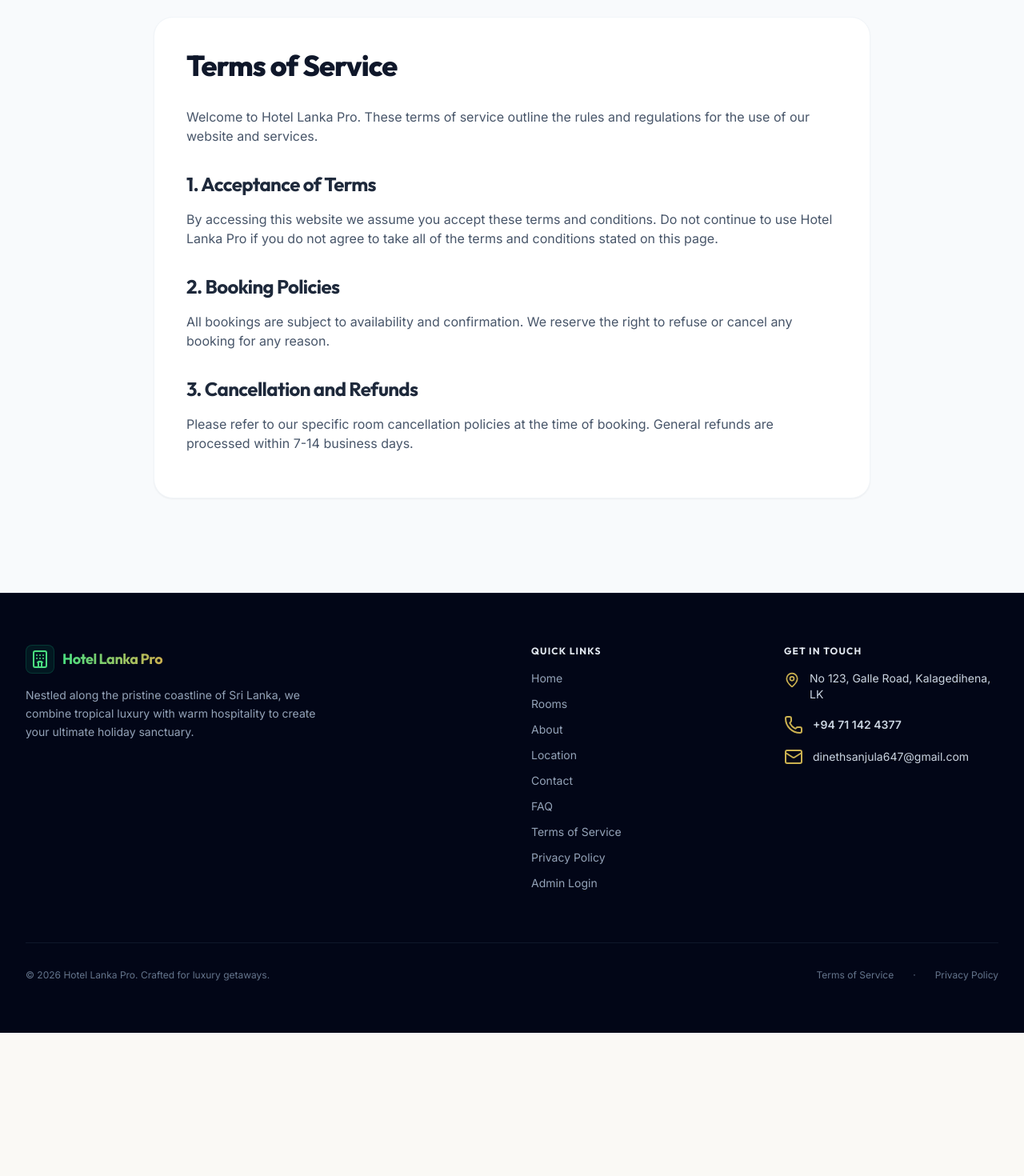
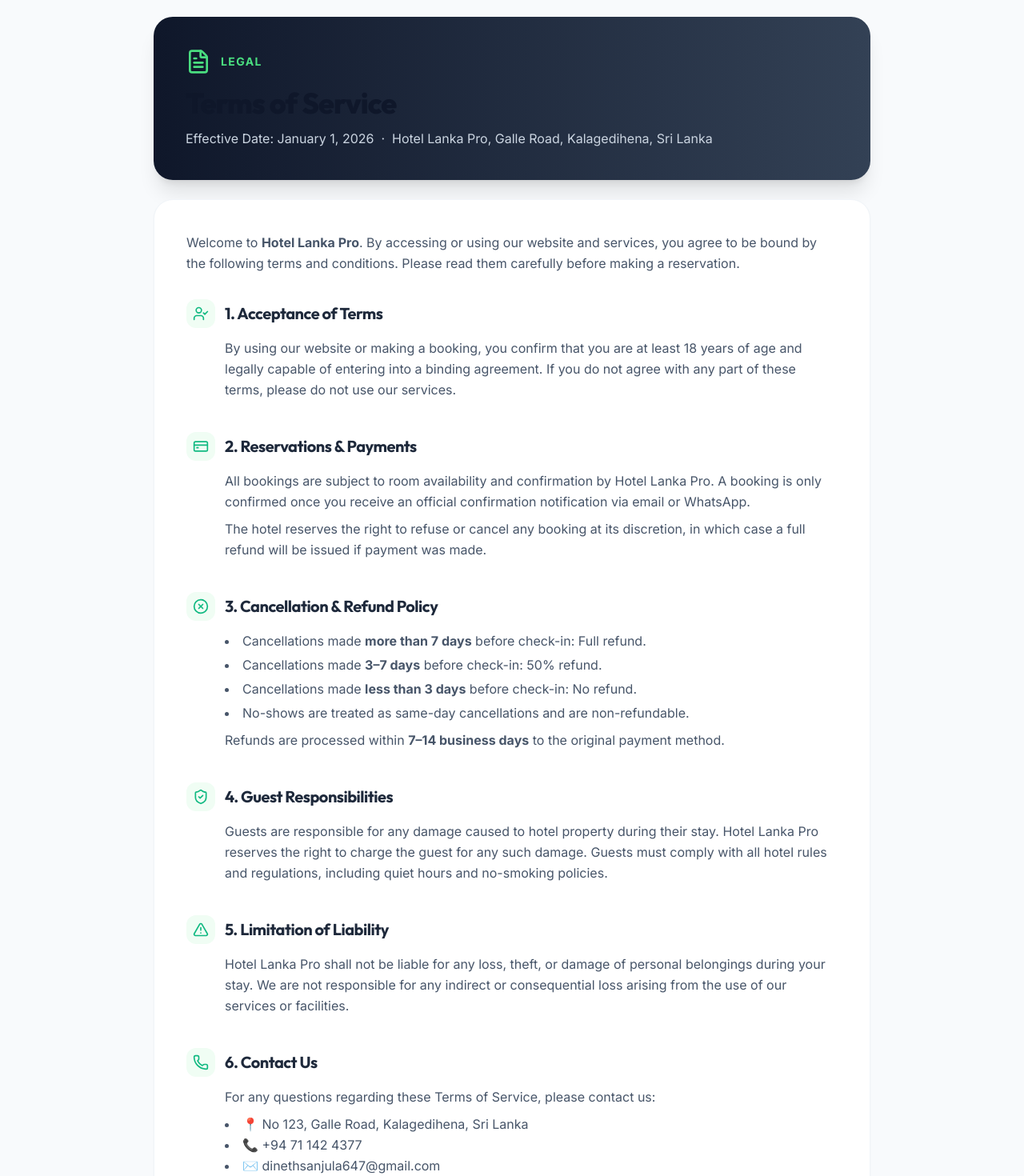
Before and after one commit to Dineth111/Hotel-management-system, a React app in the folder frontend/: page /terms in a window 1280 px wide. Shown: the part 140-1610 px from the top of the page at 80% size. Before the commit the page ends 1431 px from the top, so only its background shows below. Built offline with nearby package versions, Linux system fonts and the light colour scheme; no server answers; the HTML template or start-up script is replaced by a standard one.

Commit message:
Fix Terms/Privacy content, WhatsApp auto-reconnect, update .gitignore

```diff
--- a/frontend/src/pages/Privacy.jsx
+++ b/frontend/src/pages/Privacy.jsx
@@ -1,19 +1,92 @@
 import React from 'react';
+import { Lock, Eye, Database, Share2, Cookie, Phone } from 'lucide-react';
+
+const Section = ({ icon: Icon, title, children }) => (
+  <div className="mb-10">
+    <div className="flex items-center gap-3 mb-3">
+      <div className="h-9 w-9 rounded-xl bg-luxury-50 flex items-center justify-center shrink-0">
+        <Icon className="h-5 w-5 text-luxury-500" />
+      </div>
+      <h2 className="text-xl font-bold text-slate-800">{title}</h2>
+    </div>
+    <div className="pl-12 text-slate-600 leading-relaxed space-y-2">{children}</div>
+  </div>
+);
 
 const Privacy = () => {
   return (
-    <div className="min-h-screen py-20 px-4 sm:px-6 lg:px-8 bg-slate-50">
-      <div className="max-w-4xl mx-auto bg-white p-10 rounded-3xl shadow-sm border border-slate-100">
-        <h1 className="text-4xl font-display font-extrabold text-slate-900 mb-8">Privacy Policy</h1>
-        <div className="prose prose-slate max-w-none">
-          <p className="text-slate-600 mb-4">At Hotel Lanka Pro, accessible from our website, one of our main priorities is the privacy of our visitors. This Privacy Policy document contains types of information that is collected and recorded by us and how we use it.</p>
-          <h2 className="text-2xl font-bold text-slate-800 mt-8 mb-4">1. Information We Collect</h2>
-          <p className="text-slate-600 mb-4">We collect information to provide better services to all our users. The personal information that you are asked to provide, and the reasons why you are asked to provide it, will be made clear to you at the point we ask you to provide your personal information.</p>
-          <h2 className="text-2xl font-bold text-slate-800 mt-8 mb-4">2. How We Use Your Information</h2>
-          <p className="text-slate-600 mb-4">We use the information we collect in various ways, including to provide, operate, and maintain our website; improve, personalize, and expand our website; and to understand and analyze how you use our website.</p>
-          <h2 className="text-2xl font-bold text-slate-800 mt-8 mb-4">3. Data Security</h2>
-          <p className="text-slate-600 mb-4">We implement a variety of security measures to maintain the safety of your personal information when you place an order or enter, submit, or access your personal information.</p>
+    <div className="min-h-screen py-20 px-4 sm:px-6 lg:px-8 bg-slate-50 font-sans">
+      <div className="max-w-4xl mx-auto">
+
+        {/* Header */}
+        <div className="bg-gradient-to-r from-primary-700 to-primary-500 text-white p-10 rounded-3xl mb-6 shadow-xl">
+          <div className="flex items-center gap-3 mb-4">
+            <Lock className="h-8 w-8 text-white/80" />
+            <span className="text-sm font-bold uppercase tracking-widest text-white/80">Legal</span>
+          </div>
+          <h1 className="text-4xl font-display font-extrabold mb-3">Privacy Policy</h1>
+          <p className="text-primary-100">Effective Date: January 1, 2026 &nbsp;·&nbsp; Hotel Lanka Pro, Galle Road, Kalagedihena, Sri Lanka</p>
         </div>
+
+        {/* Content Card */}
+        <div className="bg-white p-10 rounded-3xl shadow-sm border border-slate-100">
+          <p className="text-slate-600 mb-8 leading-relaxed">
+            At <strong>Hotel Lanka Pro</strong>, your privacy is important to us. This Privacy Policy explains how we collect, use, and protect the personal information you provide when using our website and booking services.
+          </p>
+
+          <Section icon={Database} title="1. Information We Collect">
+            <p>We collect the following types of personal information when you register, make a booking, or contact us:</p>
+            <ul className="list-disc list-inside space-y-1">
+              <li><strong>Identity Data:</strong> Full name, email address, phone number.</li>
+              <li><strong>Booking Data:</strong> Check-in/out dates, room type, number of guests, booking status.</li>
+              <li><strong>Communication Data:</strong> Messages submitted through our Contact form.</li>
+              <li><strong>Technical Data:</strong> Session information used to keep you logged in securely.</li>
+            </ul>
+          </Section>
+
+          <Section icon={Eye} title="2. How We Use Your Information">
+            <ul className="list-disc list-inside space-y-1">
+              <li>To process and manage your room bookings.</li>
+              <li>To send booking confirmations and updates via <strong>email</strong> and <strong>WhatsApp</strong>.</li>
+              <li>To respond to your inquiries and contact form messages.</li>
+              <li>To improve our website and customer experience.</li>
+              <li>To comply with legal and regulatory obligations.</li>
+            </ul>
+          </Section>
+
+          <Section icon={Share2} title="3. Sharing of Information">
+            <p>We do <strong>not</strong> sell, trade, or share your personal information with third parties for marketing purposes. Your data is only shared in the following circumstances:</p>
+            <ul className="list-disc list-inside space-y-1">
+              <li>When required by law or government authorities.</li>
+              <li>With trusted service providers who assist us in operating our website (e.g., cloud database, email delivery), under strict confidentiality agreements.</li>
+            </ul>
+          </Section>
+
+          <Section icon={Lock} title="4. Data Security">
+            <p>We implement industry-standard security measures to protect your personal data, including:</p>
+            <ul className="list-disc list-inside space-y-1">
+              <li>Encrypted password storage using <strong>bcrypt</strong>.</li>
+              <li>Secure session management with <strong>HTTP-only cookies</strong>.</li>
+              <li>MongoDB Atlas cloud database with access controls.</li>
+            </ul>
+            <p className="mt-1">However, no transmission of data over the internet is 100% secure, and we cannot guarantee absolute security.</p>
+          </Section>
+
+          <Section icon={Cookie} title="5. Cookies & Sessions">
+            <p>Our website uses <strong>session cookies</strong> to keep you logged in during your visit. These cookies are temporary and expire after 24 hours or when you log out. We do not use advertising or tracking cookies.</p>
+          </Section>
+
+          <Section icon={Phone} title="6. Contact & Data Requests">
+            <p>You have the right to access, correct, or request deletion of your personal data at any time. Please contact us:</p>
+            <ul className="list-disc list-inside">
+              <li>📍 No 123, Galle Road, Kalagedihena, Sri Lanka</li>
+              <li>📞 +94 71 142 4377</li>
+              <li>✉️ dinethsanjula647@gmail.com</li>
+            </ul>
+          </Section>
+        </div>
+
+        <p className="text-center text-slate-400 text-sm mt-6">© {new Date().getFullYear()} Hotel Lanka Pro. All rights reserved.</p>
       </div>
     </div>
   );
--- a/frontend/src/pages/Terms.jsx
+++ b/frontend/src/pages/Terms.jsx
@@ -1,19 +1,77 @@
 import React from 'react';
+import { FileText, ShieldCheck, CreditCard, XCircle, UserCheck, AlertTriangle, Phone } from 'lucide-react';
+
+const Section = ({ icon: Icon, title, children }) => (
+  <div className="mb-10">
+    <div className="flex items-center gap-3 mb-3">
+      <div className="h-9 w-9 rounded-xl bg-primary-50 flex items-center justify-center shrink-0">
+        <Icon className="h-5 w-5 text-primary-500" />
+      </div>
+      <h2 className="text-xl font-bold text-slate-800">{title}</h2>
+    </div>
+    <div className="pl-12 text-slate-600 leading-relaxed space-y-2">{children}</div>
+  </div>
+);
 
 const Terms = () => {
   return (
-    <div className="min-h-screen py-20 px-4 sm:px-6 lg:px-8 bg-slate-50">
-      <div className="max-w-4xl mx-auto bg-white p-10 rounded-3xl shadow-sm border border-slate-100">
-        <h1 className="text-4xl font-display font-extrabold text-slate-900 mb-8">Terms of Service</h1>
-        <div className="prose prose-slate max-w-none">
-          <p className="text-slate-600 mb-4">Welcome to Hotel Lanka Pro. These terms of service outline the rules and regulations for the use of our website and services.</p>
-          <h2 className="text-2xl font-bold text-slate-800 mt-8 mb-4">1. Acceptance of Terms</h2>
-          <p className="text-slate-600 mb-4">By accessing this website we assume you accept these terms and conditions. Do not continue to use Hotel Lanka Pro if you do not agree to take all of the terms and conditions stated on this page.</p>
-          <h2 className="text-2xl font-bold text-slate-800 mt-8 mb-4">2. Booking Policies</h2>
-          <p className="text-slate-600 mb-4">All bookings are subject to availability and confirmation. We reserve the right to refuse or cancel any booking for any reason.</p>
-          <h2 className="text-2xl font-bold text-slate-800 mt-8 mb-4">3. Cancellation and Refunds</h2>
-          <p className="text-slate-600 mb-4">Please refer to our specific room cancellation policies at the time of booking. General refunds are processed within 7-14 business days.</p>
+    <div className="min-h-screen py-20 px-4 sm:px-6 lg:px-8 bg-slate-50 font-sans">
+      <div className="max-w-4xl mx-auto">
+
+        {/* Header */}
+        <div className="bg-gradient-to-r from-slate-900 to-slate-700 text-white p-10 rounded-3xl mb-6 shadow-xl">
+          <div className="flex items-center gap-3 mb-4">
+            <FileText className="h-8 w-8 text-primary-400" />
+            <span className="text-sm font-bold uppercase tracking-widest text-primary-400">Legal</span>
+          </div>
+          <h1 className="text-4xl font-display font-extrabold mb-3">Terms of Service</h1>
+          <p className="text-slate-300">Effective Date: January 1, 2026 &nbsp;·&nbsp; Hotel Lanka Pro, Galle Road, Kalagedihena, Sri Lanka</p>
         </div>
+
+        {/* Content Card */}
+        <div className="bg-white p-10 rounded-3xl shadow-sm border border-slate-100">
+          <p className="text-slate-600 mb-8 leading-relaxed">
+            Welcome to <strong>Hotel Lanka Pro</strong>. By accessing or using our website and services, you agree to be bound by the following terms and conditions. Please read them carefully before making a reservation.
+          </p>
+
+          <Section icon={UserCheck} title="1. Acceptance of Terms">
+            <p>By using our website or making a booking, you confirm that you are at least 18 years of age and legally capable of entering into a binding agreement. If you do not agree with any part of these terms, please do not use our services.</p>
+          </Section>
+
+          <Section icon={CreditCard} title="2. Reservations & Payments">
+            <p>All bookings are subject to room availability and confirmation by Hotel Lanka Pro. A booking is only confirmed once you receive an official confirmation notification via email or WhatsApp.</p>
+            <p>The hotel reserves the right to refuse or cancel any booking at its discretion, in which case a full refund will be issued if payment was made.</p>
+          </Section>
+
+          <Section icon={XCircle} title="3. Cancellation & Refund Policy">
+            <ul className="list-disc list-inside space-y-1">
+              <li>Cancellations made <strong>more than 7 days</strong> before check-in: Full refund.</li>
+              <li>Cancellations made <strong>3–7 days</strong> before check-in: 50% refund.</li>
+              <li>Cancellations made <strong>less than 3 days</strong> before check-in: No refund.</li>
+              <li>No-shows are treated as same-day cancellations and are non-refundable.</li>
+            </ul>
+            <p className="mt-2">Refunds are processed within <strong>7–14 business days</strong> to the original payment method.</p>
+          </Section>
+
+          <Section icon={ShieldCheck} title="4. Guest Responsibilities">
+            <p>Guests are responsible for any damage caused to hotel property during their stay. Hotel Lanka Pro reserves the right to charge the guest for any such damage. Guests must comply with all hotel rules and regulations, including quiet hours and no-smoking policies.</p>
+          </Section>
+
+          <Section icon={AlertTriangle} title="5. Limitation of Liability">
+            <p>Hotel Lanka Pro shall not be liable for any loss, theft, or damage of personal belongings during your stay. We are not responsible for any indirect or consequential loss arising from the use of our services or facilities.</p>
+          </Section>
+
+          <Section icon={Phone} title="6. Contact Us">
+            <p>For any questions regarding these Terms of Service, please contact us:</p>
+            <ul className="list-disc list-inside">
+              <li>📍 No 123, Galle Road, Kalagedihena, Sri Lanka</li>
+              <li>📞 +94 71 142 4377</li>
+              <li>✉️ dinethsanjula647@gmail.com</li>
+            </ul>
+          </Section>
+        </div>
+
+        <p className="text-center text-slate-400 text-sm mt-6">© {new Date().getFullYear()} Hotel Lanka Pro. All rights reserved.</p>
       </div>
     </div>
   );
```
Also changed, not shown: 1 other file (tests, documents, lock files or other folders).
